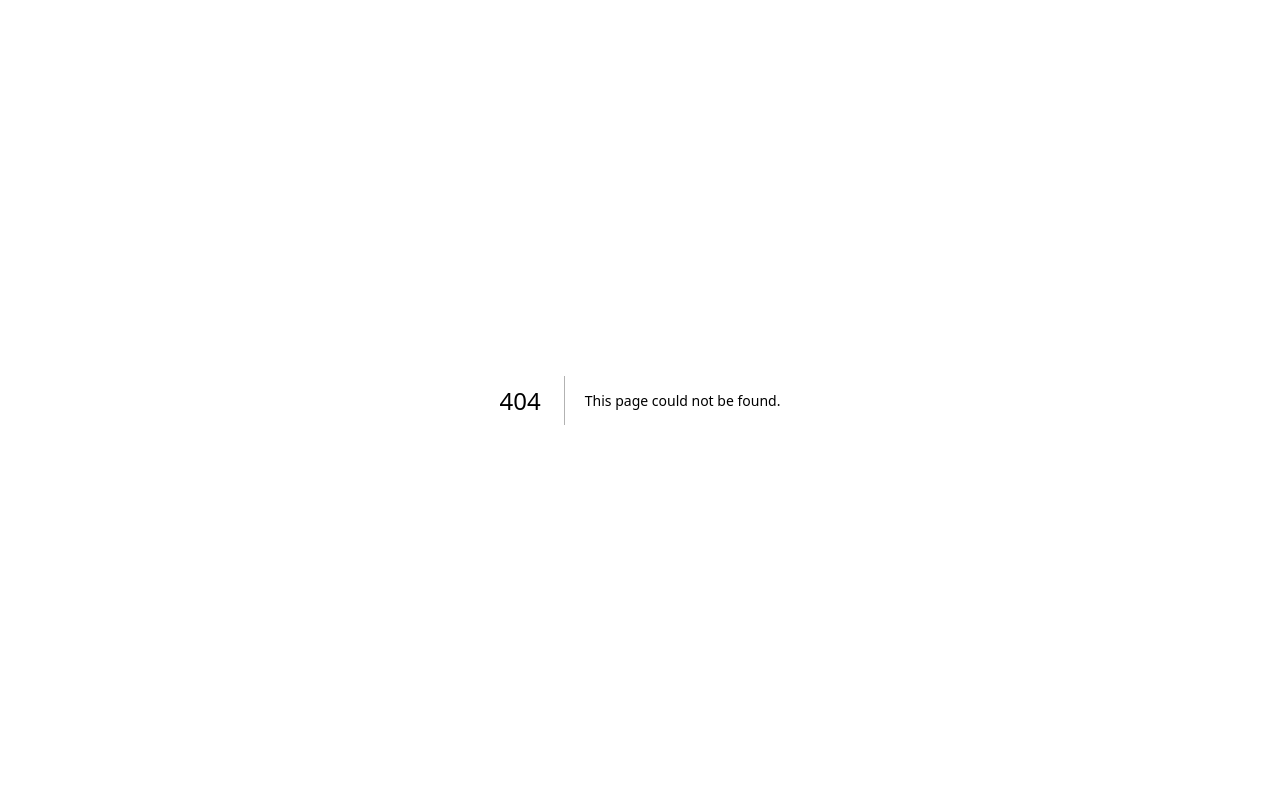
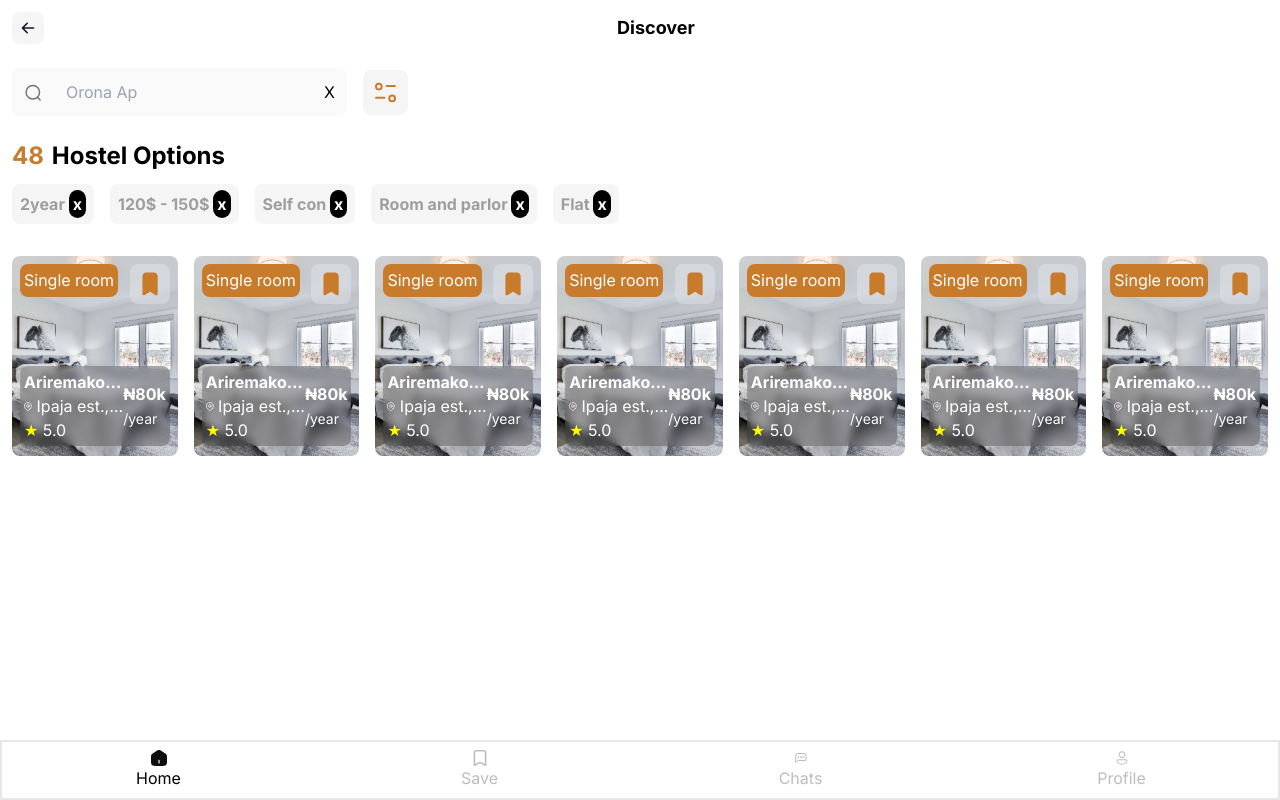
Before and after one commit to dev-makanju/Hostel-Manager, a Next.js app: page /dashboard/search in a window 1280 px wide. Before the commit this address had no page. Built offline with nearby package versions, Linux system fonts and the light colour scheme; a web font is replaced by a local one.

Commit message:
feat/added a screen for modal

```diff
--- /dev/null
+++ b/src/app/dashboard/search/page.jsx
@@ -0,0 +1,119 @@
+'use client'
+import React, {useState} from 'react'
+import { useRouter } from 'next/navigation';
+import HostelCards from '../../../components/dashboard/part/HostelCards';
+import DashboardLayout from '@/components/dashboard/DashboardLayout';
+import { Checkbox, Slider, Switch } from 'antd';
+
+const page = () => {
+   const tags = ['2year', '120$ - 150$' , 'Self con', 'Room and parlor' , 'Flat']
+   const [isFilter, setIsFilter] = useState(false)
+   const router = useRouter();
+   const handlePrev = () => {
+      router.back();
+   }
+   const parentCard = {
+      display: 'grid',
+      gridTemplateColumns: 'repeat(auto-fit, minmax(150px , 1fr))',
+      gridGap: '1em',
+   }
+
+   return (
+      <DashboardLayout>
+        <div className='p-3 flex justify-between items-center gap-4'>
+           <span onClick={handlePrev} className='p-2 bg-[#F5F5F5] rounded-lg'>
+            <svg width="16" height="16" viewBox="0 0 16 16" fill="none" xmlns="http://www.w3.org/2000/svg">
+               <path fill-rule="evenodd" clip-rule="evenodd" d="M7.76566 13.3661C7.45324 13.6785 6.94671 13.6785 6.63429 13.3661L1.83429 8.56607C1.52187 8.25366 1.52187 7.74712 1.83429 7.4347L6.63429 2.63471C6.94671 2.32229 7.45324 2.32229 7.76566 2.63471C8.07808 2.94712 8.07808 3.45366 7.76566 3.76608L4.33135 7.20039H13.6C14.0418 7.20039 14.4 7.55856 14.4 8.00039C14.4 8.44222 14.0418 8.80039 13.6 8.80039L4.33135 8.80039L7.76566 12.2347C8.07808 12.5471 8.07808 13.0537 7.76566 13.3661Z" fill="#111827"/>
+            </svg>
+           </span>
+           <h2 className='font-bold text-lg'>Discover</h2>
+           <div/>
+        </div>
+        <div className="flex gap-4 items-center p-3">
+            <div className="flex items-center bg-[#FAFAFA] rounded-lg border-1">
+               <span className="p-3">
+                  <svg width="18" height="19" viewBox="0 0 18 19" fill="none" xmlns="http://www.w3.org/2000/svg">
+                  <circle cx="8.82491" cy="9.3254" r="6.74142" stroke="#747474" stroke-width="1.5" stroke-linecap="round" stroke-linejoin="round"/>
+                  <path d="M13.5137 14.3652L16.1567 17.0014" stroke="#747474" stroke-width="1.5" stroke-linecap="round" stroke-linejoin="round"/>
+                  </svg>
+               </span>
+               <input
+                  type="text"
+                  className="w-full outline-none p-3 bg-transparent"
+                  aria-label='input search'
+                  aria-describedby='kindly enter a text to search'
+                  role="textbox"
+                  placeholder='Orona Ap'
+               />
+               <span className="p-3">X</span>
+            </div>
+            <span onClick={() => setIsFilter(true)} className='p-3 bg-[#F5F5F5] rounded-lg'>
+               <svg width="21" height="21" viewBox="0 0 21 21" fill="none" xmlns="http://www.w3.org/2000/svg">
+               <circle cx="3.85" cy="4.61953" r="2.85" stroke="#C97B2C" stroke-width="2"/>
+               <line x1="11.5" y1="3.96875" x2="20" y2="3.96875" stroke="#C97B2C" stroke-width="2" stroke-linecap="round"/>
+               <circle cx="3.85" cy="3.85" r="2.85" transform="matrix(-1 0 0 1 21 12.5293)" stroke="#C97B2C" stroke-width="2"/>
+               <line x1="1" y1="-1" x2="9.5" y2="-1" transform="matrix(-1 0 0 1 10.5 16.7285)" stroke="#C97B2C" stroke-width="2" stroke-linecap="round"/>
+               </svg>
+            </span>
+        </div>
+        <div className="flex gap-4 items-center p-3">
+           <h2 className='font-bold text-2xl'><span className="text-[#C97B2C] mr-2">48</span>Hostel Options</h2>
+        </div>
+        <div className='pl-3 flex gap-4 overflow-auto w-[100%]'>
+            {tags.map(tag => (
+               <div className='whitespace-nowrap p-2 font-bold rounded-lg bg-[#F5F5F5] text-[#9E9E9E]'>
+                  {tag} <span className="text-[#fff] rounded-full  p-1 bg-[#000]">x</span>
+               </div>
+            ))}
+        </div>
+        <div style={parentCard} className='mt-5 p-3'>
+            <HostelCards/>
+            <HostelCards/>
+            <HostelCards/>
+            <HostelCards/>
+            <HostelCards/>
+            <HostelCards/>
+            <HostelCards/>
+        </div>
+        { isFilter &&
+            <div className='fixed bg-[#00000065] z-20 bottom-0 w-full h-[100%]'>
+               <div className="bg-[#fff] rounded-t-2xl w-full h-[100%] mt-[30%]">
+                     <div className='p-3 flex justify-between items-center gap-4'>
+                        <span onClick={() => setIsFilter(false)} className='p-2 bg-[#F5F5F5] rounded-lg'>
+                           X
+                        </span>
+                        <h2 className='font-bold text-lg'>Filter</h2>
+                        <h2 className='text-[#C97B2C]'>Reset</h2>
+                     </div>
+                     <h2 className='font-bold p-3 text-2xl'>I am looking for</h2>
+                     <div className='flex justify-between w-full p-3'>
+                        <div className='flex flex-col gap-4'>
+                           <Checkbox>All</Checkbox>
+                           <Checkbox>Single Room</Checkbox>
+                           <Checkbox>2 bedroom</Checkbox>
+                        </div>
+                        <div className='flex flex-col gap-4'>
+                           <Checkbox>Self con</Checkbox>
+                           <Checkbox>Room and Palour</Checkbox>
+                           <Checkbox>3 bedroom</Checkbox>
+                        </div>
+                     </div>
+                     <div className='p-3'>
+                        <h2 className='font-bold text-2xl'>Price range</h2>
+                        <Slider className='mt-2' range defaultValue={[80, 100]}/>
+                     </div>
+                     <h2 className='font-bold p-3 text-2xl'>Facilities</h2>
+                     <div className='p-3 flex flex-col gap-4'>
+                        <Checkbox>Wardrobe</Checkbox>
+                        <Checkbox>Wifi</Checkbox>
+                        <Checkbox>Pop</Checkbox>
+                        <Checkbox>Tv</Checkbox>
+                     </div>
+               </div>
+            </div>
+        }
+      </DashboardLayout>
+   )
+}
+
+export default page;
--- a/src/app/onboarding/page.jsx
+++ b/src/app/onboarding/page.jsx
@@ -4,7 +4,9 @@ import Index from '../../components/onboarding/index';
 
 const Onboarding = () => {
   return (
-    <><Index/></>
+    <>
+      <Index/>
+    </>
   )
 }
 
--- a/src/components/dashboard/part/DashHeader.jsx
+++ b/src/components/dashboard/part/DashHeader.jsx
@@ -5,12 +5,14 @@ import SearchInput from '../../common/utility/InputSearch';
 import house from '../../../assets/house.svg';
 import HostelTag from './HostelTag';
 import Overlay from '../../common/utility/Overlay';
+import {useRouter} from 'next/navigation'
 
 const hideScroll = {
    overflow: '-moz-scrollbars-none'
 }
 
 const DashHeader = () => {
+   const router = useRouter()
    const [isActive, setIsActive] = useState('');
    const [isSearching, setIsSearching ] = useState(false);
    const tags = ['All', 'single room' , 'Self con', 'Room and parlor' , 'Flat']
@@ -22,10 +24,13 @@ const DashHeader = () => {
       };
       setIsSearching(true);
    }
-
    const handleSelectTag = (val) => {
       setIsActive(val);
    }
+   const submitSearch = () => {
+      router.push('/dashboard/discover')
+   }
+
    return (
       <>
          {
@@ -44,6 +49,7 @@ const DashHeader = () => {
                         aria-label='input search'
                         aria-describedby='kindly enter a text to search'
                         role="textbox"
+                        onKeyUp={submitSearch}
                      />
                      <span onClick={ () => (setIsSearching(false))} className="p-3">X</span>
                   </div>
--- a/src/components/onboarding/Screen2.jsx
+++ b/src/components/onboarding/Screen2.jsx
@@ -2,7 +2,7 @@ import React from 'react'
 import Image from 'next/image'
 import { arrowLeft, screen, house2 } from '@/assets'
 
-const Screen2 = ({ setShowOnboardingScreen , setCreateAcc }) => {
+const Screen2 = ({ setShowOnboardingScreen }) => {
   return (
     <div className="relative h-screen px-5 " >
       <div className="bg-[#FAFAFA] rounded p-2 w-[36px] mt-2 pointer">
@@ -31,7 +31,7 @@ const Screen2 = ({ setShowOnboardingScreen , setCreateAcc }) => {
                 <p className="text-[#525252] text-sm md:text-[12px]">Get help finding an hostel easily, within your budget and based on your choice</p>
               </div>
               <div className='p-2'>
-                <input onClick={() => setCreateAcc()} className='p-2' type="checkbox"/>
+                <input onChange={() => setShowOnboardingScreen(true)} className='p-2' type="checkbox"/>
               </div>
             </div>
             <div className='min-w-[300px] md:w-[400px] h-[110px] flex flex-row justify-between p-4 bg-[#FAFAFA] gap-[4px] rounded-xl'>
@@ -40,7 +40,7 @@ const Screen2 = ({ setShowOnboardingScreen , setCreateAcc }) => {
                 <p className="text-[#525252] text-sm md:text-[12px]">Find tenants for your properties easily</p>
               </div>
               <div className='p-2'>
-                <input onClick={() => setCreateAcc()} className='p-2' type="checkbox"/>
+                <input onChange={() => setShowOnboardingScreen(true)} className='p-2' type="checkbox"/>
               </div>
             </div>
           </div>
--- a/src/components/onboarding/index.jsx
+++ b/src/components/onboarding/index.jsx
@@ -9,7 +9,7 @@ const OnboardingScreen = ({setShowOnboardingScreen}) => {
     <div>
       {
         nextPage ?
-        <Screen1 setNextPage={setNextPage}/> : <Screen2 setShowOnboardingScreen={setShowOnboardingScreen} />
+        <Screen1 setNextPage={setNextPage}/> : <Screen2 setShowOnboardingScreen={setShowOnboardingScreen}/>
       }
     </div>
   )
```
